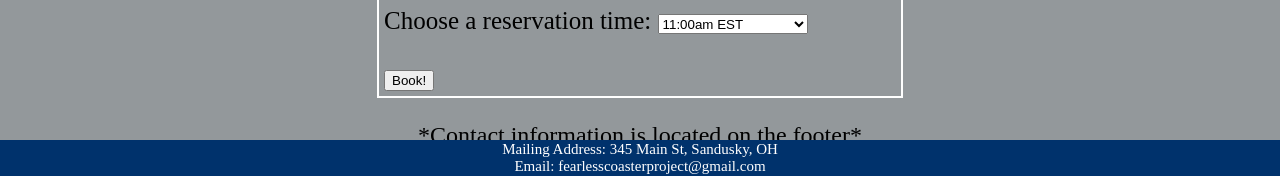
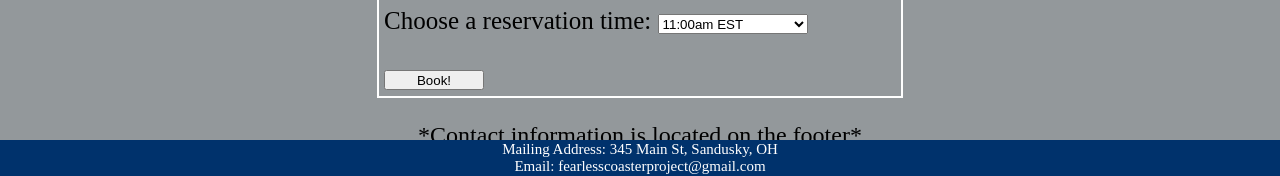
Before and after one commit to connorg2404/CS20-HW2, a plain HTML site: page contact.html in a window 1280 px wide. Shown: the part 608-784 px from the top of the page. Drawn offline with Linux system fonts and the light colour scheme.

Commit message:
Update contact.html

```diff
--- a/contact.html
+++ b/contact.html
@@ -54,7 +54,7 @@
             </select>
 
             <br /><br />
-            <input type = "submit" value = "Book!">
+            <input type = "submit" value = "Book!" style="width:100px; height:20px">
 
         </form>
     </div>
```
